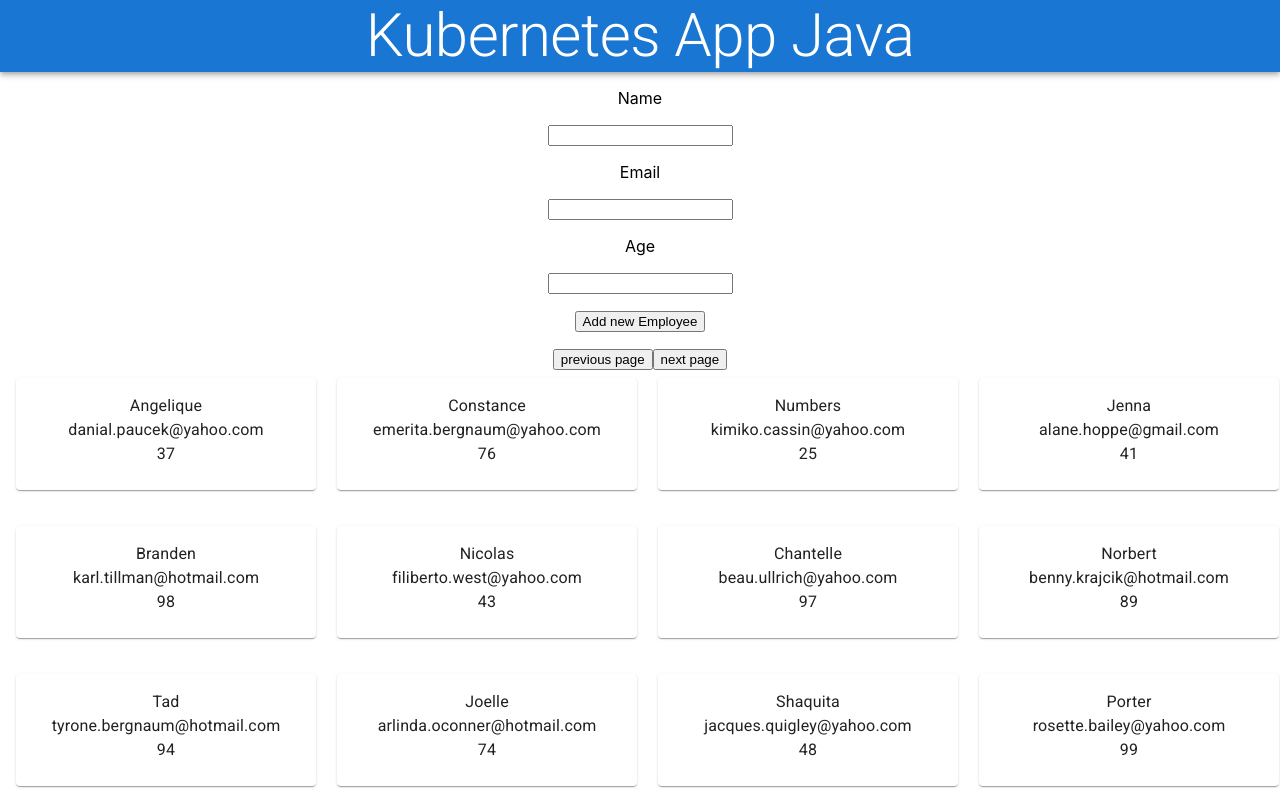
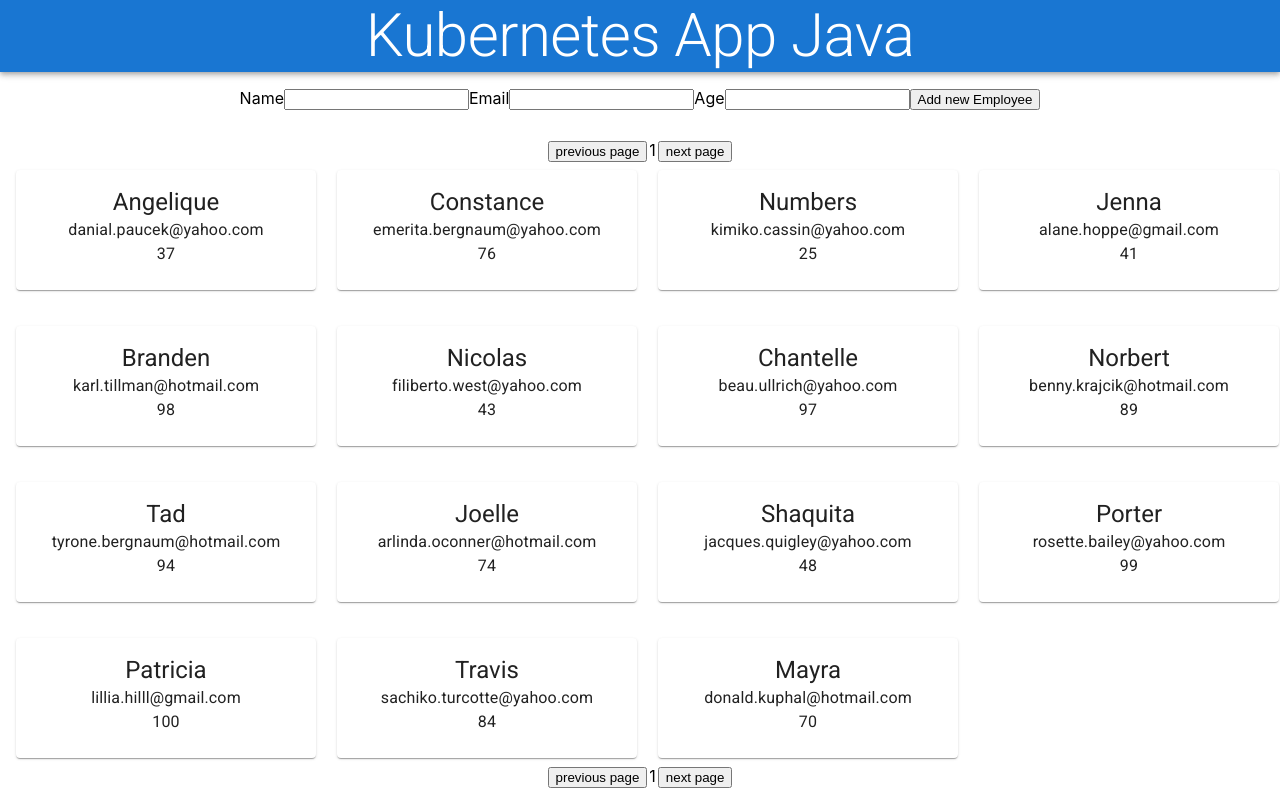
Before and after one commit to workgiter/kube-app, a React (Create React App) app in the folder client-kube/: page / in a window 1280 px wide. Shown: the top 800 px of the page. Built offline with nearby package versions, Linux system fonts and the light colour scheme; no server answers.

Commit message:
minor visual improvements and code clean up

```diff
--- a/client-kube/src/components/EmployeeCard.tsx
+++ b/client-kube/src/components/EmployeeCard.tsx
@@ -13,7 +13,7 @@ const EmployeeCard = (props: IProps) => {
     return (
         <Card sx={{ width: 300, margin: 1 }}>
             <CardContent>
-                <Typography>
+                <Typography variant="h5" component="div">
                     {props.employee.name}
                 </Typography>
                 <Typography>
--- a/client-kube/src/components/EmployeeImput.tsx
+++ b/client-kube/src/components/EmployeeImput.tsx
@@ -12,17 +12,16 @@ const EmployeeImput = (props: IProps) => {
 
     return (
         <div>
-            <p>Name</p>
+            <p className="inline">Name</p>
             <input value={nameState} onChange={(e) => { setNameState(e.target.value) }}></input>
-            <p>Email</p>
+            <p className="inline">Email</p>
             <input value={emailState} onChange={(e) => { setEmailState(e.target.value) }}></input>
-            <p>Age</p>
+            <p className="inline">Age</p>
             <input value={ageState} onChange={(e) => {
                 if (!isNaN(+e.target.value)) {
                     setAgeState(e.target.value)
                 }
             }}></input>
-            <p></p>
             <button onClick={() => props.addEmployee(nameState, emailState, Number(ageState))}>Add new Employee</button>
         </div>
     )
--- a/client-kube/src/components/EmployeeList.tsx
+++ b/client-kube/src/components/EmployeeList.tsx
@@ -12,7 +12,7 @@ const SERVER_URL = "http://server.test:30011/people/";
 const EmployeeList = () => {
     let [employeeArray, setEmployeeArray] = useState(temp)
     let [pageNum, setPageNum] = useState(0)
-    let pageLen = 15;
+    const pageLen = 15;
 
     const getEmplyees = () => {
         fetch(SERVER_URL)
@@ -66,6 +66,7 @@ const EmployeeList = () => {
             <EmployeeImput addEmployee={addEmployee} />
             <p></p>
             <button onClick={backPage}>previous page</button>
+            <div className="page-num">{pageNum + 1}</div>
             <button onClick={forwardPage}>next page</button>
             <Box sx={css}>
                 {employeeArray.employees
@@ -82,6 +83,7 @@ const EmployeeList = () => {
                     })}
             </Box>
             <button onClick={backPage}>previous page</button>
+            <div className="page-num">{pageNum + 1}</div>
             <button onClick={forwardPage}>next page</button>
         </div>
     )
--- a/client-kube/src/index.css
+++ b/client-kube/src/index.css
@@ -11,3 +11,12 @@ code {
   font-family: source-code-pro, Menlo, Monaco, Consolas, 'Courier New',
     monospace;
 }
+
+.inline {
+  display: inline-block;
+}
+
+.page-num {
+  display: inline-block;
+  margin-inline: 2px;
+}
```
